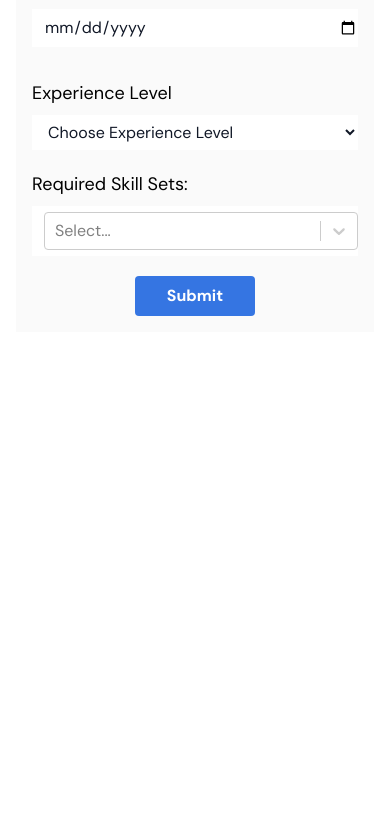
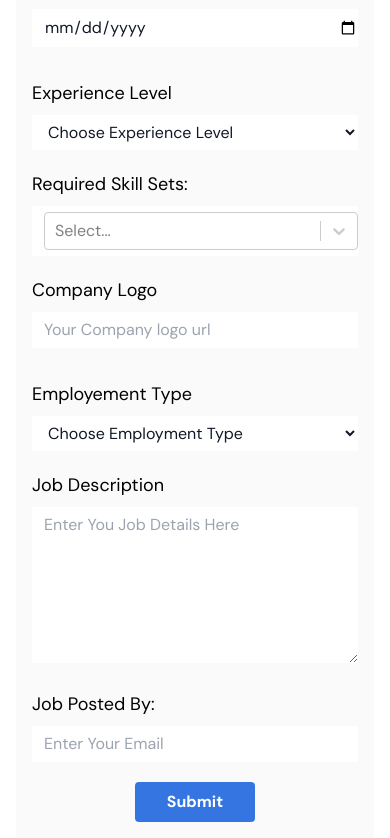
Before and after one commit to AsifAhmedSahil/job-stack-client-using-React-MongoDB-Node-Express.js-Tailwind-CSS, a React (Vite) app: page /post-job in a window 390 px wide. Shown: the part 710-1548 px from the top of the page. Before the commit the page ends 1042 px from the top, so only its background shows below. Built offline with nearby package versions, Linux system fonts and the light colour scheme.

Commit message:
posting a job page done fullt responsive

```diff
--- a/src/Pages/PostJob/PostJob.jsx
+++ b/src/Pages/PostJob/PostJob.jsx
@@ -136,6 +136,56 @@ const PostJob = () => {
 
           </div>
 
+          {/* 6th row --------- */}
+
+          <div className="flex flex-col lg:flex-row justify-between items-center gap-8">
+
+            <div className="lg:w-1/2 w-full">
+              <label className="text-lg mb-2 block"> Company Logo </label>
+              <input
+                type="url"
+                placeholder="Your Company logo url"
+                {...register("companyLogo")}
+                className="create-job-input"
+              />
+            </div>
+
+            <div className="lg:w-1/2 w-full">
+              <label className="text-lg mb-2 block"> Employement Type </label>
+              <select {...register("employmentType")} className="create-job-input">
+                <option value="">Choose Employment Type</option>
+                <option value="Full-Time">Full-Time</option>
+                <option value="Part-Time">Part-Time</option>
+                <option value="Temporary">Temporary</option>
+              </select>
+            </div>
+          </div>
+
+          {/* 7th Row--------- */}
+
+          <div className="w-full">
+          <label className="text-lg mb-2 block"> Job Description </label>
+          <textarea {...register("description")} placeholder="Enter You Job Details Here" className="py-1.5 pl-3 text-gray-800 w-full focus:outline-none" rows={6}/>
+
+
+
+          </div>
+
+
+          {/* Last Row---------- */}
+
+          <div className="w-full">
+          <label className="text-lg mb-2 block"> Job Posted By: </label>
+              <input
+                type="email"
+                placeholder="Enter Your Email "
+                {...register("postedBy")}
+                className="create-job-input"
+              />
+
+
+          </div>
+
 
 
           <input type="submit" className="mt-10 cursor-pointer font-bold px-8 py-2 block bg-blue text-white rounded mx-auto" />
```
